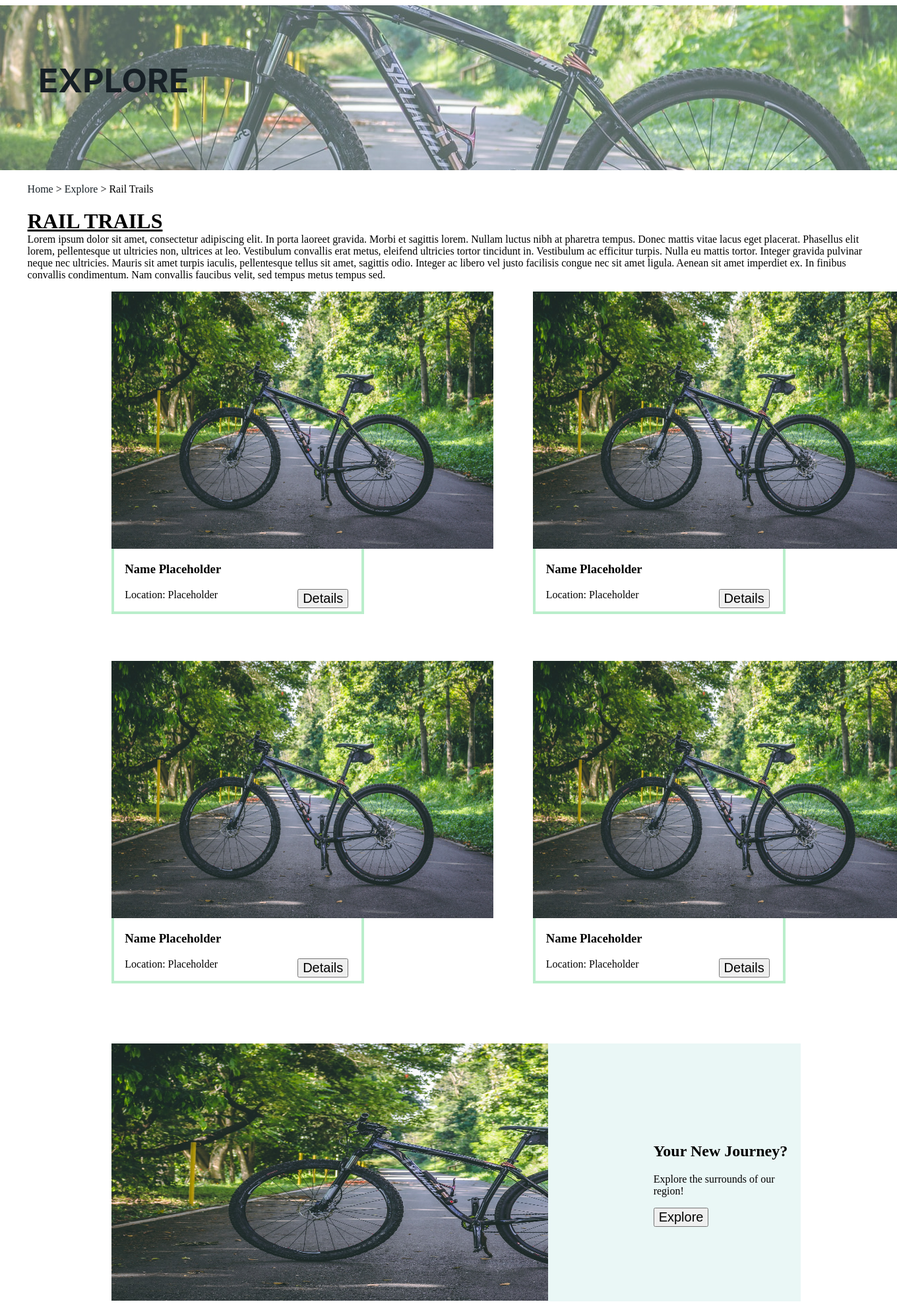
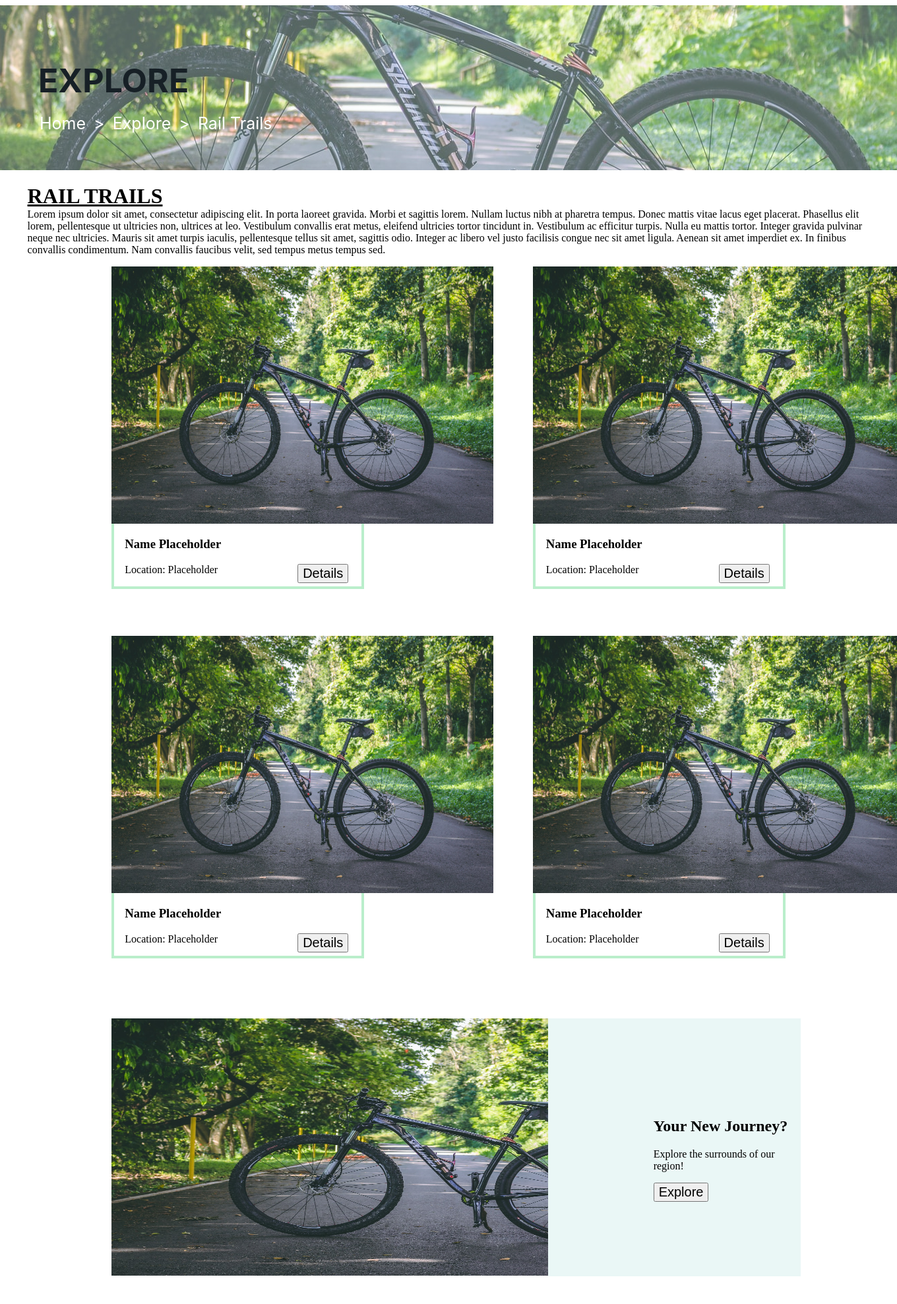
Before and after one commit to Panvina/Bike-Hiring-App, a PHP site: page /explore-rail.php in a window 1360 px wide; the page is wider, and only the part inside the window is pictured. Shown: the top 1977 px of that part at 66% size. After the commit the page ends 1935 px from the top of that part, so only its background shows below. Run offline with PHP 8.4, Linux system fonts and the light colour scheme.

Commit message:
Added and Styled breadcrumb nav
Breadcrumbs were replaced on pages "Cycling in our region" & "Rail trails" and styled according to WP site

```diff
--- a/Prototype/Explore.php
+++ b/Prototype/Explore.php
@@ -30,7 +30,7 @@
             <div class='ExploreImg'><img style= 'height: 100%; width: 100%; 'src="./img/photos/2.jpg" alt="About Us"/></div>
             <div class='ExploreTxt'><h1 id="ExploreHeader">CYCLING IN OUR REGION</h1>
                 <div class='ExploreDesc'><p>Discover sights unseen from the highways, and fill your basket with gourmet treats from small producers all across Gippsland. Sit a while on riverbanks and seashores, and experience the beauty of the peaceful surroundings.</p>
-                <a href = "About.php"><button class="button">Learn More</button></a>
+                <a href = "explore-local.php"><button class="button">Learn More</button></a>
                 </div>
             </div>
         </div>
@@ -38,7 +38,7 @@
         <div class='ExploreMainCont'>
             <div class='ExploreTxt'><h1 id="ExploreHeader">RAIL TRAILS</h1>
                 <div class='ExploreDesc'><p>Cycle your way across Gippsland on the rail trails – a network of disused railways transformed into gently graded paths through bushland and rainforest, past valleys and vineyards, and along the stunning beauty of the coastline. Pedal from town to town, sampling the flavours of the region as you go.</p>
-                <a href = "Explore.php"><button style="padding: bottom 20px;"class="button">Contact Us</button></a>
+                <a href = "explore-rail.php"><button style="padding: bottom 20px;"class="button">Contact Us</button></a>
                 </div>
             </div>
             <div class='ExploreImg'><img style= 'height: 100%; width: 100%; 'src="./img/photos/2.jpg" alt="About Us"/></div>
--- a/Prototype/explore-rail.php
+++ b/Prototype/explore-rail.php
@@ -12,11 +12,19 @@
                 <div id="bannertext">
                     <h1> EXPLORE</h1>
                 </div>
-            </div>
-            <div class="explore-std-padding">
-                <p>
-                    <a href="About.php" class="no-text-decoration">Home</a> > <a href="About.php" class="no-text-decoration">Explore</a> > Rail Trails
-                </p>
+                <div class ="NavContainer">
+                     <ul class="Breadcrumbs">
+                        <li class="BreadcrumbsItem">
+                            <a href="Index.php" class="BreadcrumbsURL">Home</a>
+                        </li>
+                        <li class="BreadcrumbsItem">
+                            <a href="Explore.php" class="BreadcrumbsURL">Explore</a>
+                        </li>
+                        <li class="BreadcrumbsItem">
+                            <a href="javascript:window.location.href=window.location.href" class="BreadcrumbsURL BreadcrumbsURLactive">Rail Trails</a>
+                        </li>
+                     </ul>
+                </div>
             </div>
 
             <div class="explore-rail-description explore-std-padding">
```
Also changed, not shown: Prototype/explore-local.php (+13 -5 lines).
